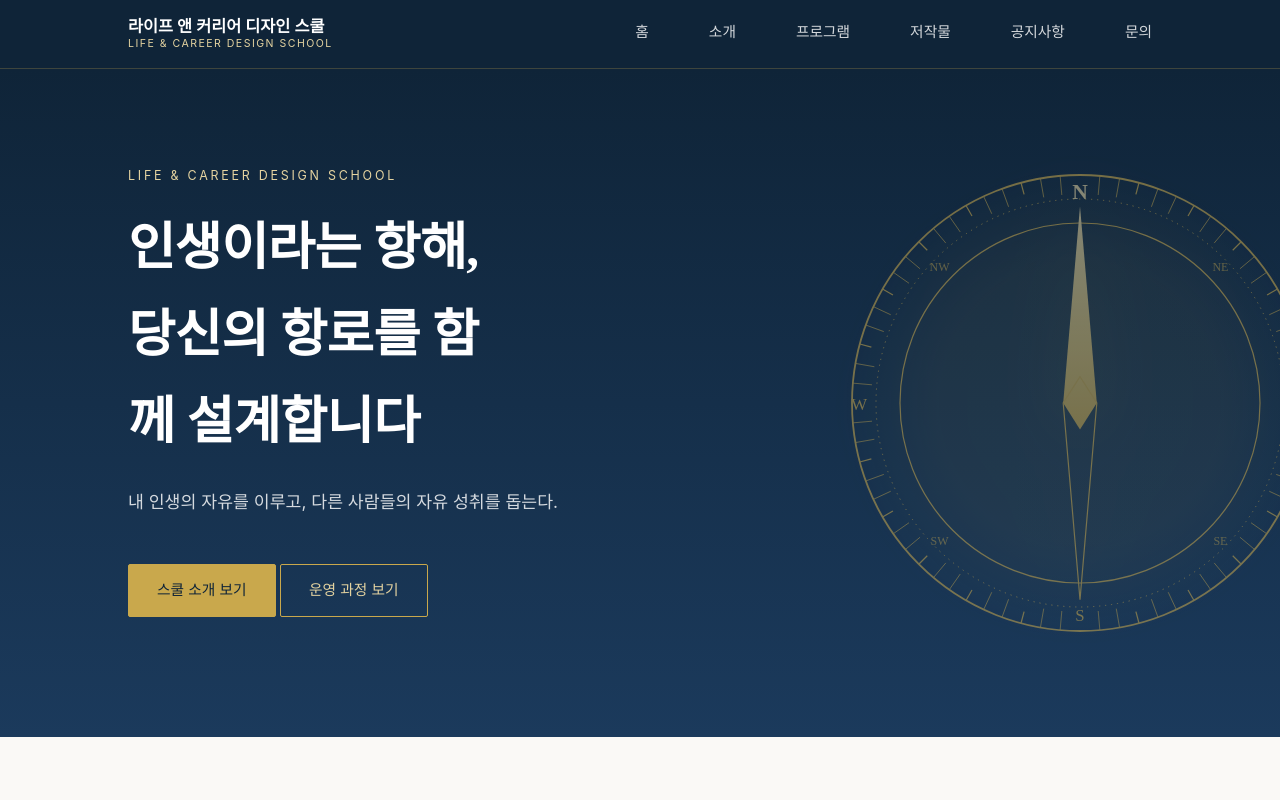
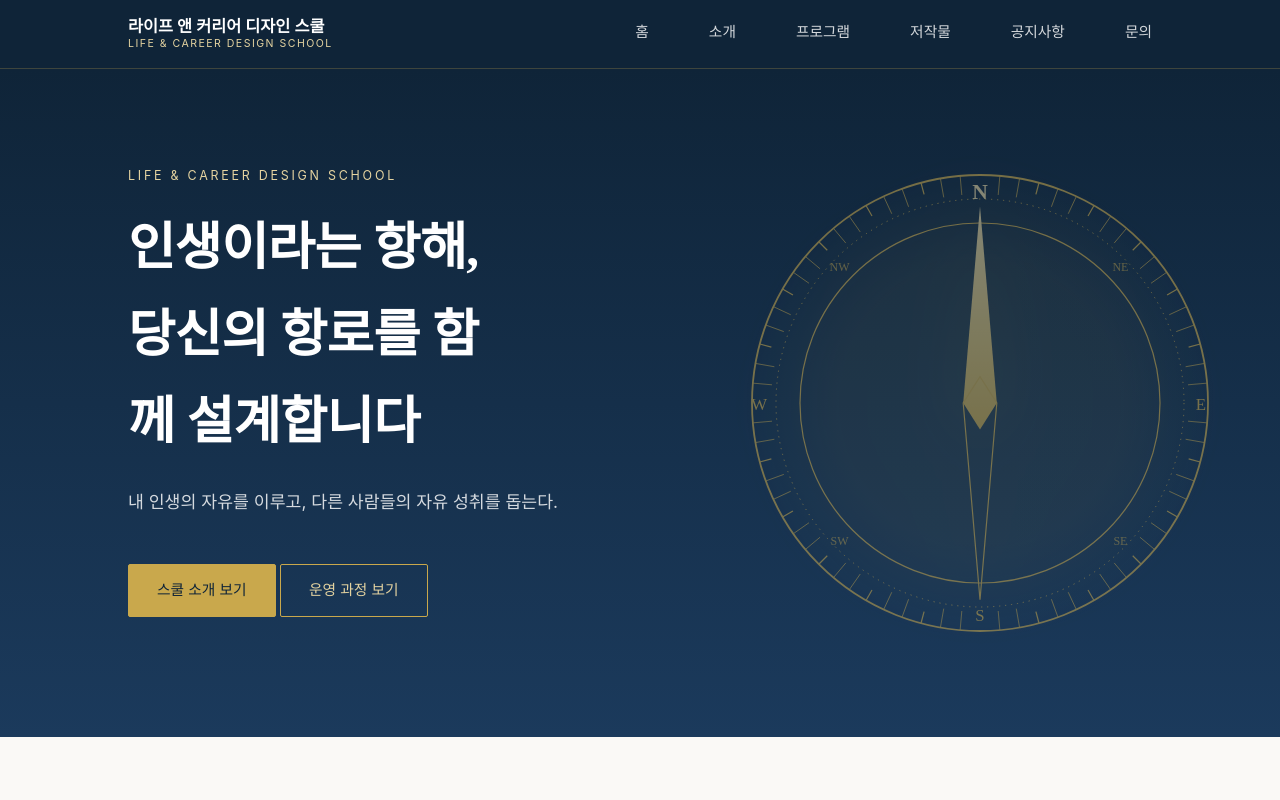
Before and after one commit to captain-pyo/lcds-site-, an Eleventy site: page src/index.njk in a window 1280 px wide. Shown: the top 800 px of the page. Built offline with nearby package versions, Linux system fonts and the light colour scheme; Eleventy itself is replaced by a stand-in of ours; files that its build step writes are made by us from their sources; a web font is replaced by a local one; what js-yaml would draw is missing.

Commit message:
Update style.css

```diff
--- a/src/css/style.css
+++ b/src/css/style.css
@@ -146,7 +146,7 @@ nav.main-nav a.active {
 }
 .compass {
   position: absolute;
-  right: -40px;
+  right: 60px;
   top: 50%;
   transform: translateY(-50%);
   width: 480px;
```
